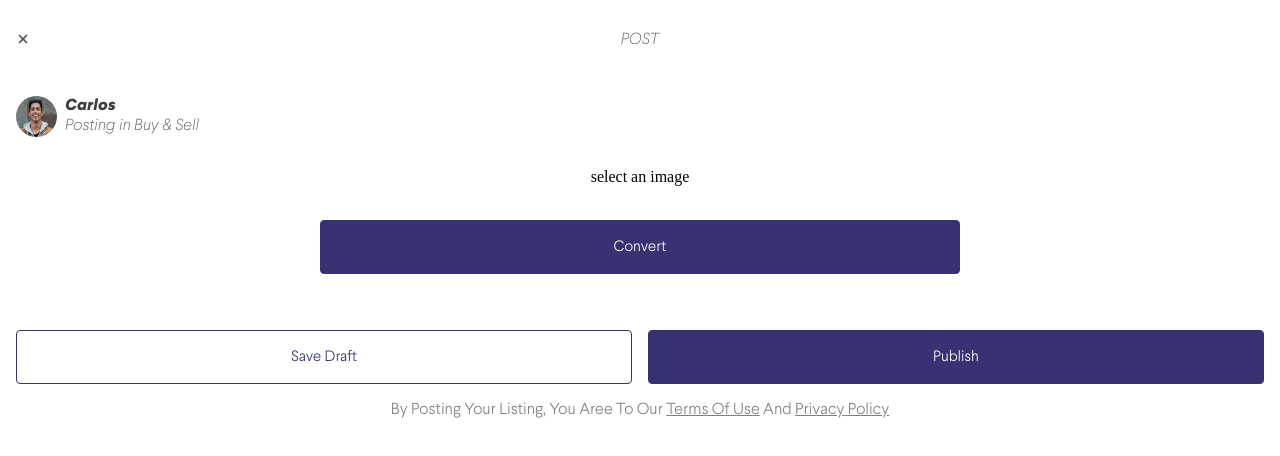
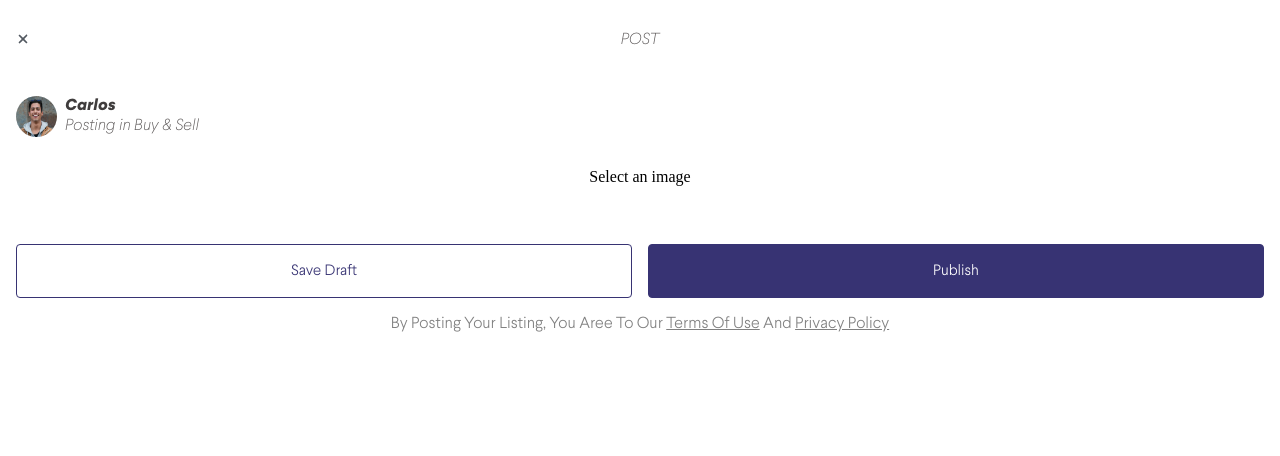
Before and after one commit to ejkorol/industry-team-two, a React (Vite) app: page / in a window 1280 px wide. Shown: the top 456 px of the page. Built offline with nearby package versions, Linux system fonts and the light colour scheme.

Commit message:
change button to image handler

```diff
--- a/src/components/ImageGen/ImageGen.jsx
+++ b/src/components/ImageGen/ImageGen.jsx
@@ -6,48 +6,50 @@ import "./ImageGen.scss";
 
 export default function ImageGen() {
 
-  const [ selectedFile, setSelectedFile ] = useState('');
-  const [ base64, setBase64 ] = useState('');
-  const [ data, setData ] = useState(null);
-  const [ imagePreview, setImagePreview ] = useState(null);
-  const [ image, setImage ] = useState(null);
+  const [selectedFile, setSelectedFile] = useState('');
+  const [base64, setBase64] = useState('');
+  const [data, setData] = useState(null);
+  const [imagePreview, setImagePreview] = useState(null);
+  const [image, setImage] = useState(null);
 
   const selectFile = (e) => {
-    setSelectedFile(e.target.files[0])
     const imageFile = e.target.files[0];
-    setImage(imageFile)
+    setSelectedFile(imageFile);
+    setImage(imageFile);
+
     const reader = new FileReader();
     reader.onloadend = () => {
       setImagePreview(reader.result);
+      // Automatically trigger convertBase when the image is selected
+      convertBase(imageFile);
     };
     if (imageFile) {
       reader.readAsDataURL(imageFile);
     } else {
       setImagePreview(null);
-    };
+    }
   };
 
-  function convertBase() {
+  const convertBase = (file) => {
     const reader = new FileReader();
-    reader.readAsDataURL(selectedFile);
+    reader.readAsDataURL(file);
 
     reader.onload = async () => {
       const base64String = reader.result.split(',')[1];
       setBase64(base64String);
       const returnedData = await returnData(base64String);
       setData(returnedData);
-    }
-  }
+    };
+  };
 
   return (
     <>
       <div className="upload__image-wrapper">
-        { !imagePreview && <label htmlFor="image" className="upload__file-input-label">select an image</label> }
+        {!imagePreview && <label htmlFor="image" className="upload__file-input-label">Select an image</label>}
         <input className="upload__file-input" id="image" type="file" onChange={selectFile} accept="image/*" required />
-        { imagePreview && <img className="upload__image" src={imagePreview} alt="work hard everyday, make few fucking money" /> }
+        {imagePreview && <img className="upload__image" src={imagePreview} alt="work hard everyday, make few fucking money" />}
       </div>
-      <br/>
-      <button className="upload__image-button" onClick={() => { convertBase() }}>convert</button>
+      <br />
       {base64 && !data && <PostSkeleton />}
       {data && <Post analysis={data.analysis} />}
     </>
```
